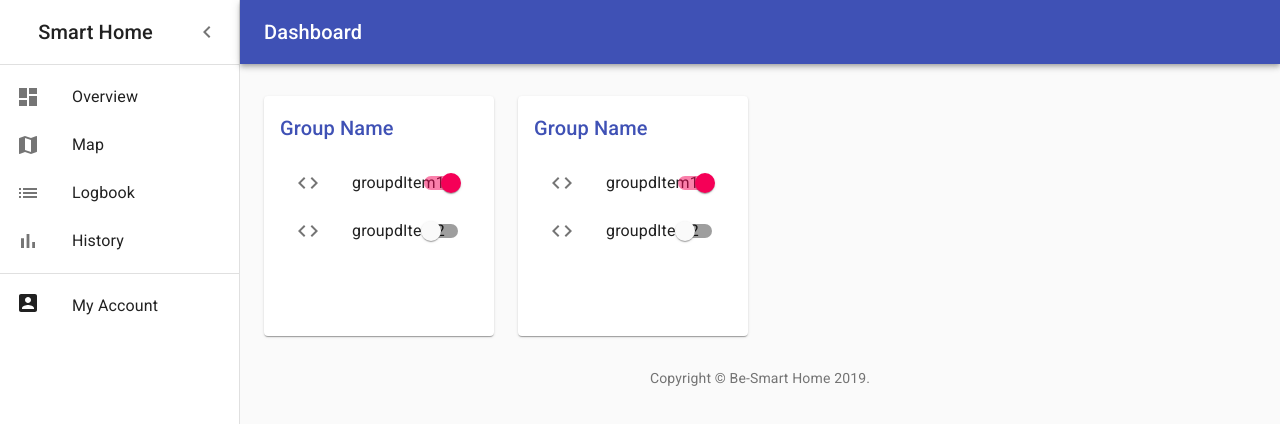
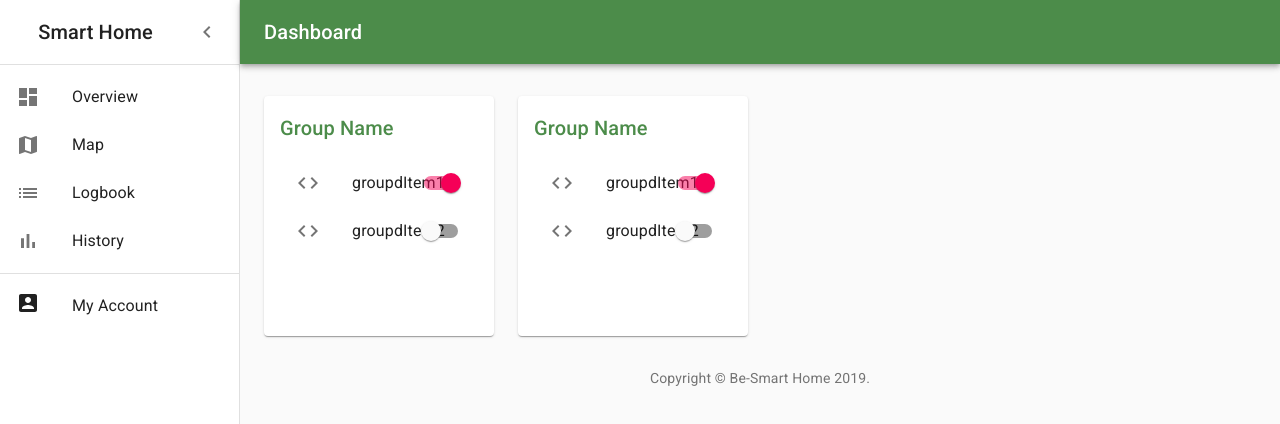
Before and after one commit to DEW211/temalab-frontend, a React (Create React App) app: page /dashboard in a window 1280 px wide. Shown: the top 424 px of the page. Built offline with nearby package versions, Linux system fonts and the light colour scheme.

Commit message:
Dashboard color update

```diff
--- a/src/Dashboard.js
+++ b/src/Dashboard.js
@@ -17,6 +17,18 @@ import ChevronLeftIcon from '@material-ui/icons/ChevronLeft';
 import { mainListItems, secondaryListItems } from './listItems';
 import Deposits from './Deposits';
 import { Copyright } from './Copyright';
+import { createMuiTheme, ThemeProvider } from '@material-ui/core/styles';
+
+const theme = createMuiTheme({
+  palette: {
+    primary: {
+      light: '#1b5e20',
+      main: '#4c8c4a',
+      dark: '#003300',
+      contrastText: '#ffffff',
+    }
+  }
+})
 
 const drawerWidth = 240;
 
@@ -112,6 +124,7 @@ export default function Dashboard() {
 
   return (
     <div className={classes.root}>
+      <ThemeProvider theme={theme}>
         <CssBaseline />
         <AppBar position="absolute" className={clsx(classes.appBar, open && classes.appBarShift)}>
           <Toolbar className={classes.toolbar}>
@@ -131,7 +144,7 @@ export default function Dashboard() {
         </AppBar>
         <Drawer variant="permanent" classes={{ paper: clsx(classes.drawerPaper, !open && classes.drawerPaperClose), }} open={open}>
           <div className={classes.toolbarIcon}>
-        <Typography component="h1" variant="h6" color="inherit"  align="center"  className={classes.title}>
+            <Typography component="h1" variant="h6" color="inherit" align="center" className={classes.title}>
               Smart Home
           </Typography>
             <IconButton onClick={handleDrawerClose}>
@@ -164,6 +177,8 @@ export default function Dashboard() {
 
           <Copyright />
         </main>
+      </ThemeProvider>
     </div>
+
   );
 }
```
Lines whose indentation alone changed are shown as unchanged.
